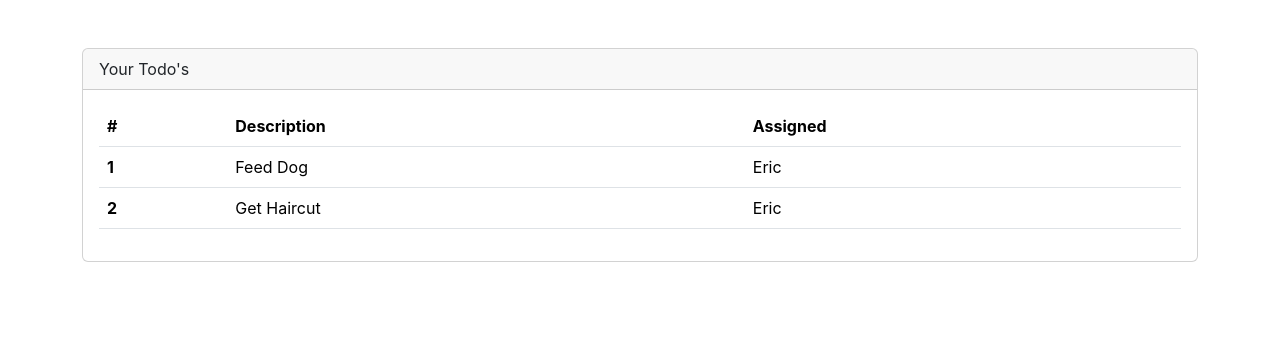
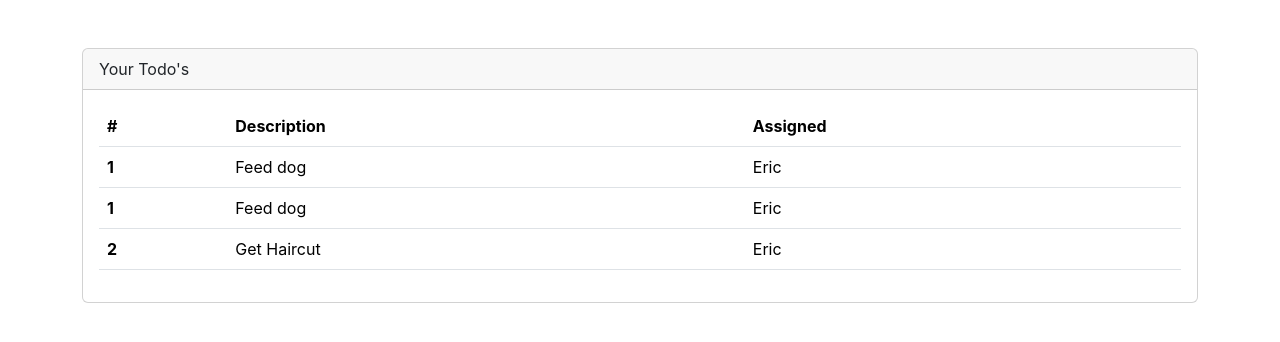
Before and after one commit to ozgurbayrasa/Spring-React-Practice, a React (Create React App) app in the folder React Practice/react-todo-demo/react-todos/: page / in a window 1280 px wide. Shown: the top 342 px of the page. Built offline with nearby package versions, Linux system fonts and the light colour scheme.

Commit message:
React Reusability

```diff
--- a/React Practice/react-todo-demo/react-todos/src/App.js
+++ b/React Practice/react-todo-demo/react-todos/src/App.js
@@ -1,5 +1,6 @@
 import logo from './logo.svg';
 import './App.css';
+import ToDoRowItem from './components/TodoRowItem';
 
 function App() {
   return (
@@ -19,11 +20,8 @@ function App() {
                 </tr>
               </thead>
               <tbody>
-                <tr>
-                  <th scope='row'>1</th>
-                  <td>Feed Dog</td>
-                  <td>Eric</td>
-                </tr>
+                <ToDoRowItem/>
+                <ToDoRowItem/>
                 <tr>
                   <th scope='row'>2</th>
                   <td>Get Haircut</td>
--- /dev/null
+++ b/React Practice/react-todo-demo/react-todos/src/components/TodoRowItem.js
@@ -0,0 +1,17 @@
+function ToDoRowItem(){
+
+    const rowNumber = 1;
+    const rowDescription = 'Feed dog';
+    const rowAssigned = 'Eric';
+
+    // JSX Expressions returns only one element.
+    return(
+        <tr>
+            <th scope='row'>{rowNumber}</th>
+            <td>{rowDescription}</td>
+            <td>{rowAssigned}</td>
+        </tr>
+    )
+}
+
+export default ToDoRowItem
```
